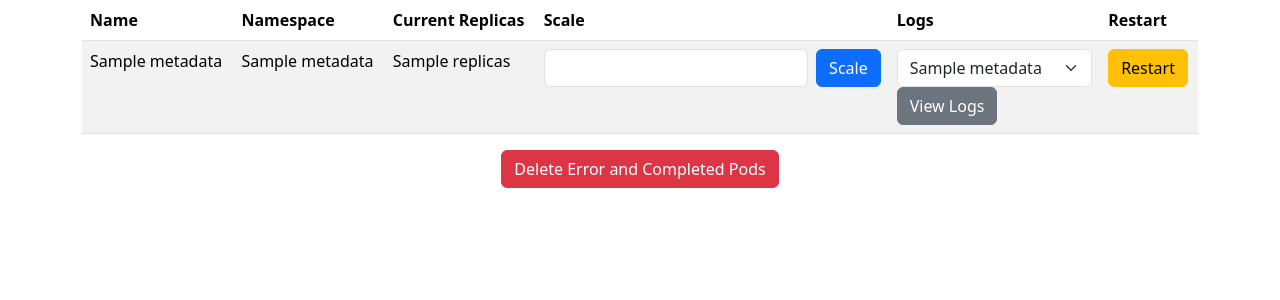
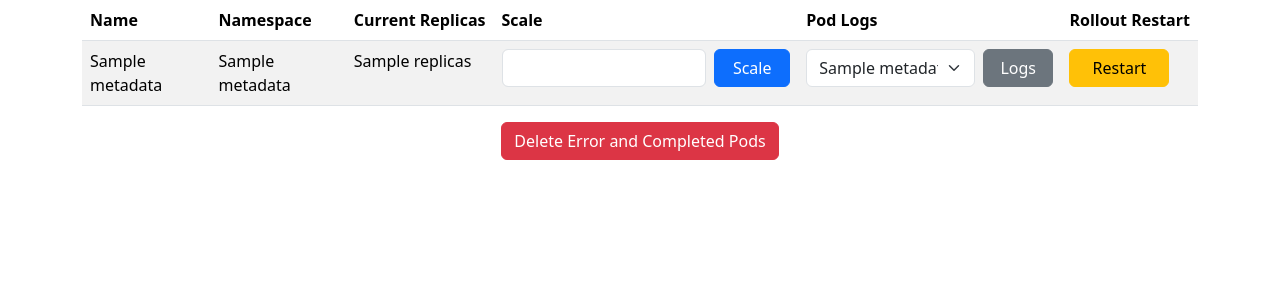
Before and after one commit to erdenayates/deployment-scaler-app, a Flask app: template templates/index.html in a window 1280 px wide. Shown: the part 60-360 px from the top of the page. Run offline with Flask 3, Linux system fonts and the light colour scheme; the template is opened without the code that fills it: most values are stand-ins (such as "Sample title", 1, 10 or a date in 2020).

Commit message:
UI updates

```diff
--- a/templates/index.html
+++ b/templates/index.html
@@ -1,5 +1,12 @@
 <!DOCTYPE html>
 <html lang="en">
+<style>
+    /* ... */
+    .action-button {
+        width: 100px;
+        text-align: center;
+    }
+</style>
 
 <head>
     <meta charset="UTF-8">
@@ -27,8 +34,8 @@
                             <th>Namespace</th>
                             <th>Current&nbsp;Replicas</th>
                             <th>Scale</th>
-                        <th>Logs</th>
-                        <th>Restart</th>
+                            <th>Pod&nbsp;Logs</th>
+                            <th>Rollout&nbsp;Restart</th>
                         </tr>
                     </thead>
                     <tbody>
@@ -42,27 +49,27 @@
                                 <form action="/scale" method="post" class="d-flex flex-column flex-md-row">
                                     <input type="hidden" name="namespace" value="{{ deployment.metadata.namespace }}">
                                     <input type="hidden" name="deployment_name" value="{{ deployment.metadata.name }}">
-                                <input type="number" name="replicas" value="{{ deployment.spec.replicas }}" min="0"
-                                    class="form-control me-2">
-                                <button type="submit" class="btn btn-primary">Scale</button>
+                                    <input type="number" name="replicas" value="{{ deployment.spec.replicas }}" min="0"                                        class="form-control me-2">
+                                    <button type="submit" class="btn btn-primary action-button">Scale</button>
                                 </form>
                             </td>
                             <td>
-                            <form action="/logs" method="post">
+                                <form action="/logs" method="post" class="d-flex align-items-center">
                                     <input type="hidden" name="namespace" value="{{ deployment.metadata.namespace }}">
                                     <select name="pod_name" class="form-select me-2">
                                         {% for pod in deployment_pods[deployment.metadata.name].items %}
                                         <option value="{{ pod.metadata.name }}">{{ pod.metadata.name }}</option>
                                         {% endfor %}
                                     </select>
-                                <button type="submit" class="btn btn-secondary">View Logs</button>
+                                    <button type="submit" class="btn btn-secondary action-button">Logs</button>
+                                </form>
                                 </form>
                             </td>
                             <td>
                                 <form action="/restart" method="post" onsubmit="return confirmRestart();">
                                     <input type="hidden" name="namespace" value="{{ deployment.metadata.namespace }}">
                                     <input type="hidden" name="deployment_name" value="{{ deployment.metadata.name }}">
-                                <button type="submit" class="btn btn-warning">Restart</button>
+                                    <button type="submit" class="btn btn-warning action-button">Restart</button>
                                 </form>
                             </td>
                             </tr>
```
Lines whose indentation alone changed are shown as unchanged.
